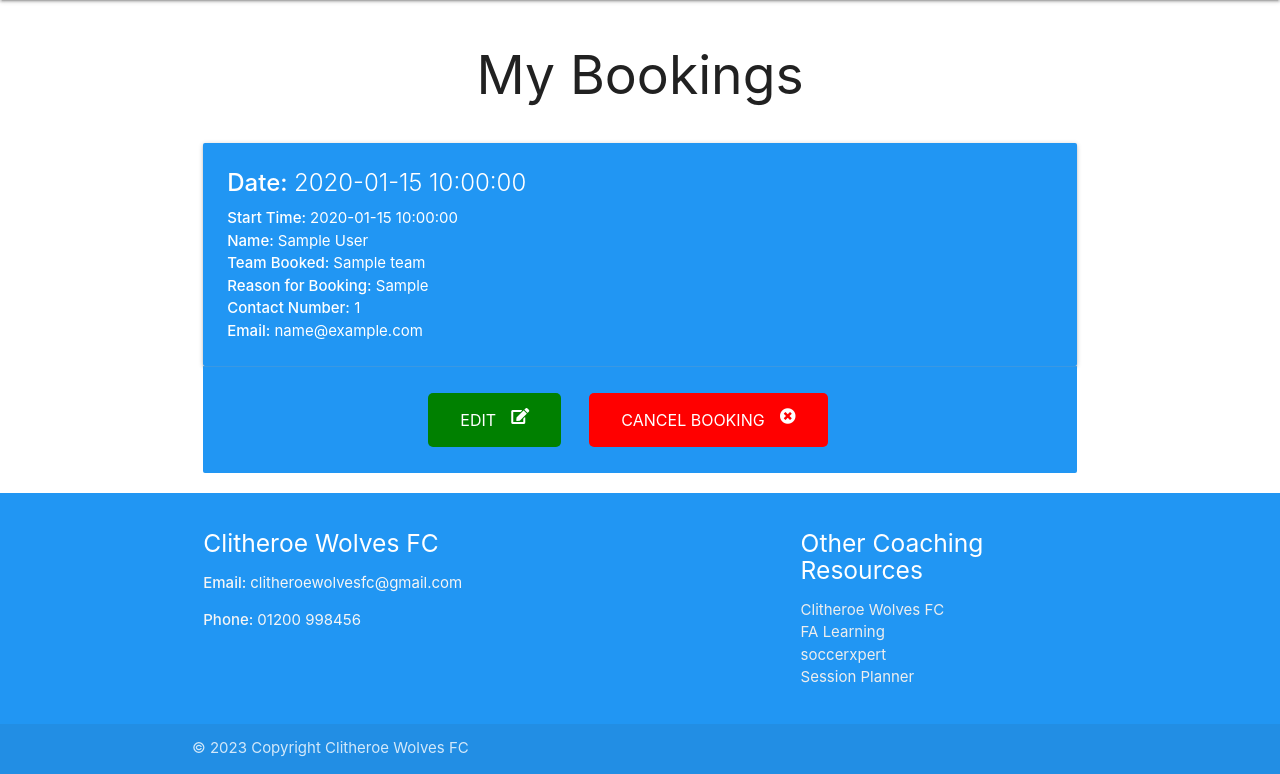
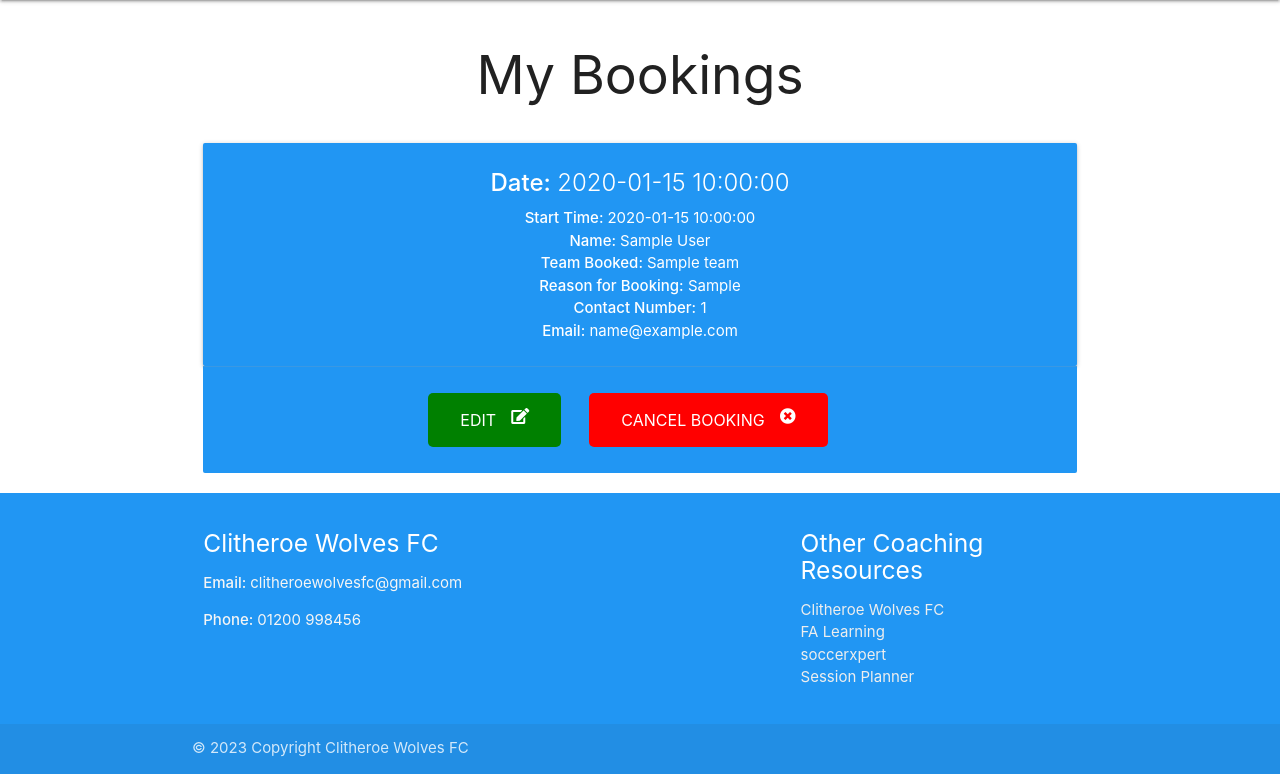
Before and after one commit to Gazerb/coach-mentor, a Flask app: page /show_bookings in a window 1280 px wide. Shown: the part 64-838 px from the top of the page. Run offline with Flask 2, Linux system fonts and the light colour scheme; the visitor is signed in with stand-in values (Sample User, id 1); a database or web service that is not in the repository returns one stand-in record (values such as "Sample title"); some libraries are stand-ins or nearby versions.

Commit message:
centered text for bookings to improve UX

```diff
--- a/templates/bookings.html
+++ b/templates/bookings.html
@@ -7,7 +7,7 @@
 <div class="row">
   <div class="col s12 m12">
     <div class="card blue">
-      <div class="card-content white-text">
+      <div class="card-content white-text center-text">
         <span class="card-title"><strong>Date: </strong>{{ bookings.date }}</span>
         <p><strong>Start Time: </strong>{{ bookings.time }}</p>
         <p><strong>Name: </strong>{{ bookings.first_name }} {{ bookings.last_name }}</p>
```
